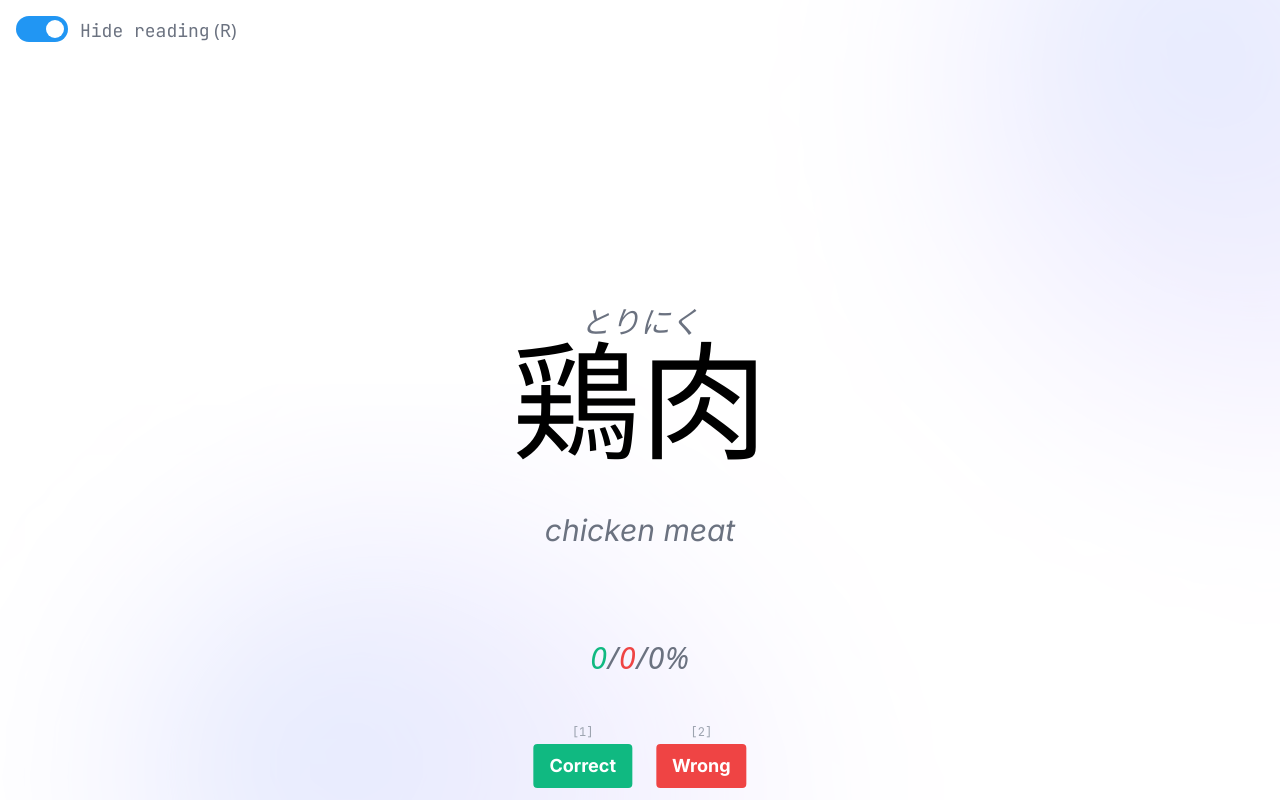
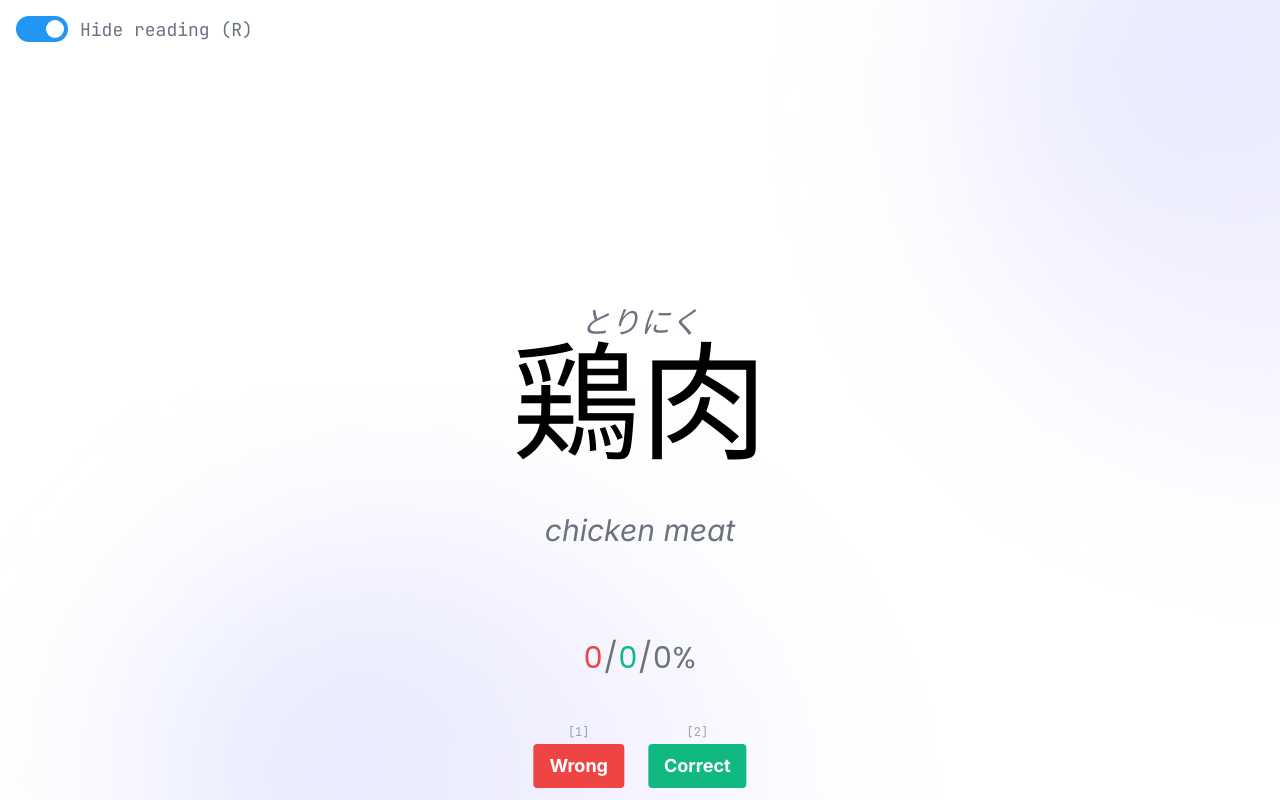
Before and after one commit to jgmejilla/jlpt_practice, a plain HTML site: page index.html in a window 1280 px wide. Both pictures are taken after a click on the button "Reveal". Drawn offline with nearby package versions, Linux system fonts and the light colour scheme.

Commit message:
[fix] positioning errors

```diff
--- a/index.html
+++ b/index.html
@@ -41,14 +41,15 @@
     </label>
     <label id="toggle-kana-label"
     class="absolute transform translate-y-1 translate-x-3 sm:translate-y-0
-    text-gray-500 :translate-x-2"><span style="font-family:'JetBrains Mono'">Hide reading</span> <span>(R)</span></label>
+    text-gray-500 :translate-x-2" style="font-family:'JetBrains Mono'"><span>Hide reading</span> <span class="hidden sm:inline">(R)</span></label>
 </div>
 
 <!-- main text -->
 
 <div class="w-full flex flex-col absolute top-1/2 left-1/2 transform -translate-x-1/2 translate-y-52 items-center justify-center sm:translate-y-60">
-    <h2 id="score" class="tracking-wide text-2xl sm:text-3xl italic text-gray-500">
-        <span class="text-green-500" id="rights">0</span>/<span class="text-red-500" id="wrongs">0</span>/<span id="percentage">0%</span>
+    <h2 id="score" class="tracking-wide text-2xl sm:text-3xl text-gray-500 transform translate-y-10 sm:-translate-y-0"
+    style="font-family:'Poppins'">
+        <span class="text-red-500" id="wrongs">0</span>/<span class="text-green-500" id="rights">0</span>/<span id="percentage">0%</span>
     </h2>
 </div>
 
@@ -69,27 +70,29 @@
 
 <!-- footer buttons -->
 
-<div id="prereveal-buttons" class="absolute w-2/3 h-20 bottom-1 transform left-1/2 -translate-x-1/2 flex items-center justify-center gap-20">
+<div id="prereveal-buttons" class="transform -translate-y-2 sm:translate-y-0
+absolute w-2/3 h-20 bottom-1 transform left-1/2 -translate-x-1/2 flex items-center justify-center gap-20">
     <div class="flex flex-col items-center gap-1">
-        <span class='text-xs italic text-gray-400'style="font-family:'JetBrains Mono'">[spacebar]</span>
+        <span class='text-xs italic text-gray-400 hidden sm:inline' style="font-family:'JetBrains Mono'">[spacebar]</span>
         <button onclick="revealFlashcard()" class="bg-blue-500 hover:bg-blue-700 text-white py-2 px-4 rounded" style="font-family:'Inter';">
             <span class="font-bold text-lg">Reveal</span>
         </button>
     </div>
 </div>
 
-<div id="postreveal-buttons" class="absolute w-2/3 h-20 bottom-1 transform left-1/2 -translate-x-1/2 hidden items-center justify-center gap-6">
+<div id="postreveal-buttons" class="transform -translate-y-2 sm:translate-y-0
+absolute w-2/3 h-20 bottom-1 transform left-1/2 -translate-x-1/2 hidden items-center justify-center gap-6">
     <div class="flex flex-col items-center gap-1">
-        <span class='text-xs text-gray-400'style="font-family:'JetBrains Mono'">[1]</span>
-        <button onclick="updateScore(1)" class="bg-green-500 hover:bg-green-700 text-white py-2 px-4 rounded" style="font-family:'Inter';">
-            <span class="font-bold text-lg">Correct</span>
+        <span class='text-xs text-gray-400 hidden sm:inline'style="font-family:'JetBrains Mono'">[1]</span>
+        <button onclick="updateScore(1)" class="bg-red-500 hover:bg-red-600 text-white py-2 px-4 rounded" style="font-family:'Inter';">
+            <span class="font-bold text-lg">Wrong</span>
         </button>
     </div>
 
     <div class="flex flex-col items-center gap-1">
-        <span class='text-xs text-gray-400'style="font-family:'JetBrains Mono'">[2]</span>
-        <button onclick="updateScore(2)" class="bg-red-500 hover:bg-red-600 text-white py-2 px-4 rounded" style="font-family:'Inter';">
-            <span class="font-bold text-lg">Wrong</span>
+        <span class='text-xs text-gray-400 hidden sm:inline'style="font-family:'JetBrains Mono'">[2]</span>
+        <button onclick="updateScore(2)" class="bg-green-500 hover:bg-green-700 text-white py-2 px-4 rounded" style="font-family:'Inter';">
+            <span class="font-bold text-lg">Correct</span>
         </button>
     </div>
 </div>
--- a/script.js
+++ b/script.js
@@ -1,3 +1,11 @@
+/*
+TO-DO:
+- add persistence via localStorage
+- add FSRS system
+- fix fonts in toggle and scores
+- reverse position of correct and wrong
+*/
+
 let flashcards
 let flashcard
 let score = {
@@ -72,8 +80,8 @@ function revealFlashcard() {
 }
 
 function updateScore(key) {
-    // 1 = correct, 2 = wrong
-    if (key == 1) score.rights += 1
+    console.log('hello')
+    if (key == 2) score.rights += 1
     else score.wrongs += 1
     if (score.rights == 0 && score.wrongs == 0) score.percentage = 0
     else score.percentage = `${Math.floor(score.rights/(score.rights+score.wrongs) * 100)}%`
```
